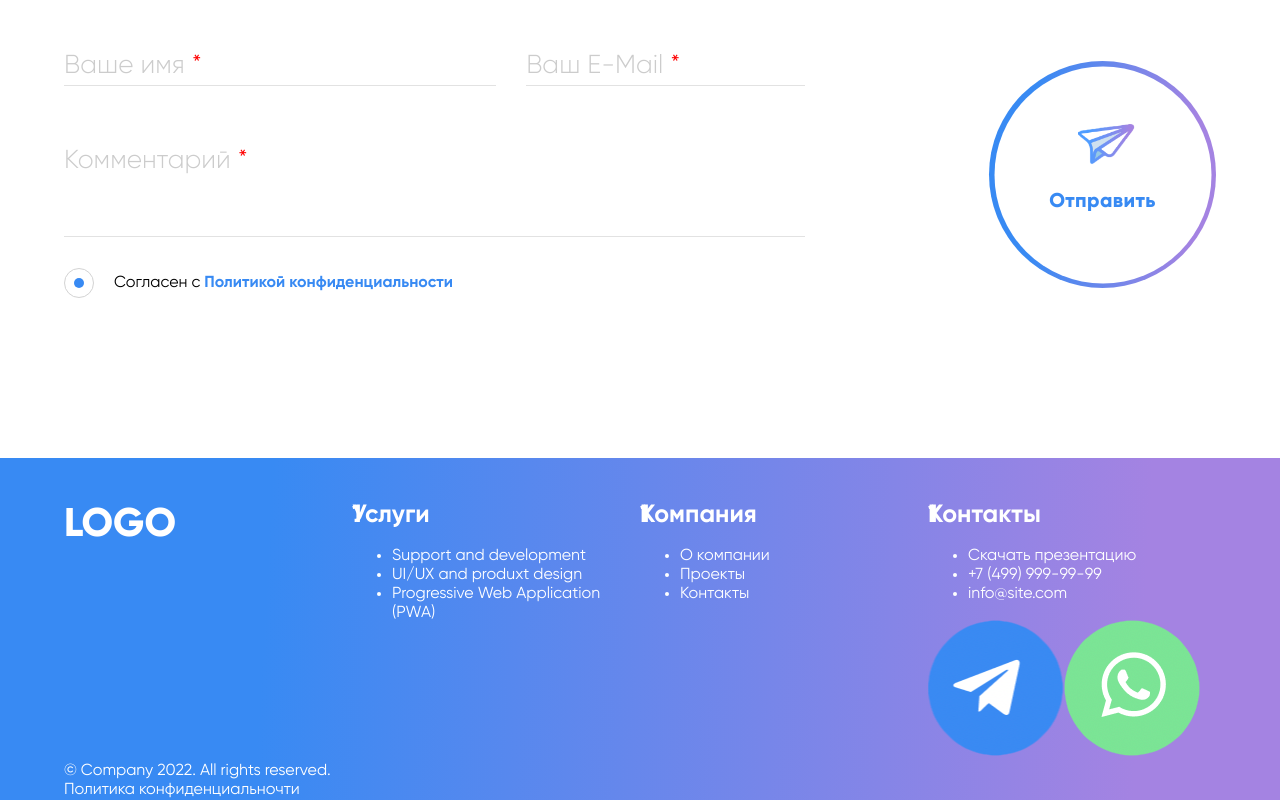
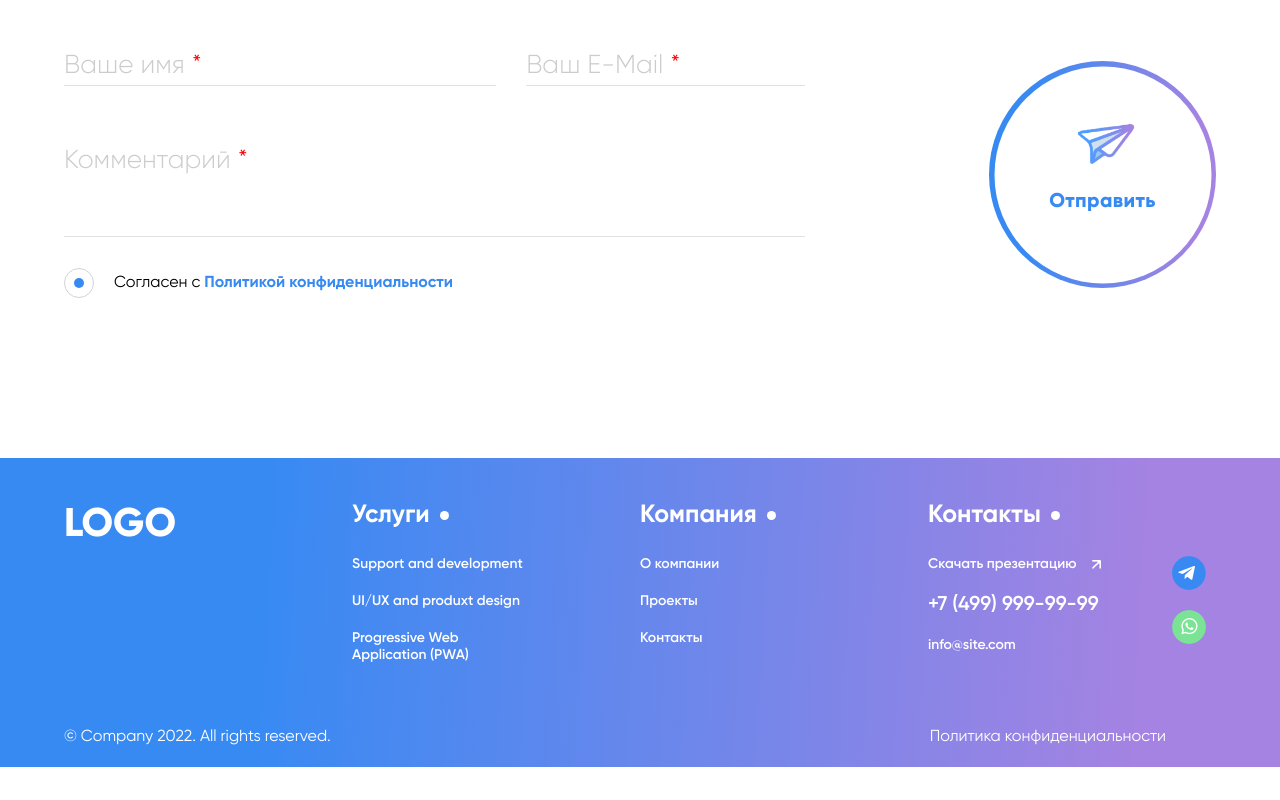
Before and after one commit to iamEvgen/homepage-adaptive, a React (Create React App) app: page / in a window 1280 px wide. Shown: the part 549-1349 px from the top of the page. After the commit the page ends 1316 px from the top, so only its background shows below. Built offline with nearby package versions, Linux system fonts and the light colour scheme.

Commit message:
desktop fully ready

```diff
--- a/src/components/Body.js
+++ b/src/components/Body.js
@@ -5,15 +5,16 @@ import classNames from 'classnames';
 
 function Body() {
   return (
-    <main className={styles.Container}>
+    <main className={styles.Body}>
+      <div className={styles.Container}>
         <div className={styles.Breadcrumbs}>
           Главная -{' '}
           <span className={styles.Breadcrumbs__currentPage}>Контакты</span>
         </div>
         <h1 className={styles.Title}>Мы рядом</h1>
         <p className={styles.preFormText}>
-        Заполните форму ниже и мы свяжемся в вами. Не любите формы? Напишите нам
-        на почту <span className={styles.blueText}>info@site.com</span>
+          Заполните форму ниже и мы свяжемся в вами. Не любите формы? Напишите
+          нам на почту <span className={styles.blueText}>info@site.com</span>
         </p>
         <form className={styles.Form}>
           <div className={styles.Form__inputs}>
@@ -42,7 +43,10 @@ function Body() {
               </div>
             </div>
             <div
-            className={classNames(styles.InputBlock, styles.Form__inputblock3)}
+              className={classNames(
+                styles.InputBlock,
+                styles.Form__inputblock3
+              )}
             >
               <label className={styles.InputBlock__label3} htmlFor="comment">
                 Комментарий
@@ -61,6 +65,12 @@ function Body() {
           </div>
           <SendButton />
         </form>
+        <div className={styles.Dots}>
+          <div></div>
+          <div></div>
+          <div></div>
+        </div>
+      </div>
     </main>
   );
 }
--- a/src/components/Body.module.scss
+++ b/src/components/Body.module.scss
@@ -7,10 +7,16 @@
   border-radius: 50%;
 }
 
+.Body {
+  display: flex;
+  width: 100%;
+  justify-content: center;
+}
+
 .Container {
+  flex: 1;
   max-width: $containerMaxWidth;
-  margin: 0 auto;
-  margin-top: 127px;
+  margin: 127px 20px 0 20px;
 }
 
 .Breadcrumbs {
@@ -151,3 +157,17 @@
     }
   }
 }
+
+.Dots {
+  display: flex;
+  gap: 5px;
+  position: absolute;
+  left: 50px;
+  top: 432px;
+  div {
+    @include dotStyle;
+  }
+  @media (max-width: 1340px) {
+    display: none;
+  }
+}
--- a/src/components/Footer.js
+++ b/src/components/Footer.js
@@ -5,6 +5,7 @@ import styles from './Footer.module.scss';
 function Footer() {
   const telegramIcon = require('../img/telegram.png');
   const whatsappIcon = require('../img/whatsapp.png');
+  const arrow2 = require('../img/arrow2.png');
 
   return (
     <footer className={styles.Footer}>
@@ -38,19 +39,28 @@ function Footer() {
             <div className={styles.InfoBlock__contacts}>
               <div className={styles.InfoBlock__links}>
                 <ul>
-                  <li>Скачать презентацию</li>
-                  <li>+7 (499) 999-99-99</li>
+                  <li className={styles.InfoBlock__download}>
+                    Скачать презентацию
+                    <img
+                      className={styles.InfoBlock__arrow}
+                      src={arrow2}
+                      alt="arrow icon"
+                    />
+                  </li>
+                  <li className={styles.InfoBlock__phone}>
+                    +7 (499) 999-99-99
+                  </li>
                   <li>info@site.com</li>
                 </ul>
               </div>
               <div className={styles.InfoBlock__icons}>
                 <img
-                  className={styles.InfoBlock_icon}
+                  className={styles.InfoBlock__icon}
                   src={telegramIcon}
                   alt="telegram icon"
                 />
                 <img
-                  className={styles.InfoBlock_icon}
+                  className={styles.InfoBlock__icon}
                   src={whatsappIcon}
                   alt="telegram icon"
                 />
@@ -63,7 +73,7 @@ function Footer() {
             © Company 2022. All rights reserved.
           </div>
           <div className={styles.Privacy__policy}>
-            Политика конфиденциальночти
+            Политика конфиденциальноcти
           </div>
         </div>
       </div>
--- a/src/components/Footer.module.scss
+++ b/src/components/Footer.module.scss
@@ -8,7 +8,7 @@
 }
 
 .Container {
-  margin-top: 42px;
+  margin: 42px 20px 0;
   max-width: $containerMaxWidth;
   width: 100%;
   display: flex;
@@ -28,20 +28,71 @@
 }
 
 .InfoBlock {
+  max-width: 180px;
   &__title {
+    display: flex;
+    align-items: center;
     position: relative;
     display: flex;
     font-weight: 700;
     font-size: 25px;
     line-height: 31px;
     &::after {
-      content: '1';
+      content: '';
       width: 9px;
       height: 9px;
-      color: white;
-      position: absolute;
-      top: 0;
-      left: 0;
+      border-radius: 50%;
+      background-color: white;
+      margin-left: 10px;
     }
   }
+  &__links {
+    font-weight: 600;
+    margin-top: 25px;
+    ul {
+      font-weight: 600;
+      font-size: 14px;
+      line-height: 17px;
+      list-style: none;
+      padding: 0;
+      display: flex;
+      flex-direction: column;
+      gap: 20px;
+    }
+  }
+  &__download {
+    display: flex;
+    align-items: center;
+  }
+  &__arrow {
+    width: 9px;
+    margin-left: 15px;
+  }
+  &__phone {
+    font-size: 20px;
+    line-height: 24px;
+  }
+  &__contacts {
+    position: relative;
+  }
+  &__icons {
+    position: absolute;
+    top: 0;
+    right: -98px;
+    display: flex;
+    flex-direction: column;
+    gap: 20px;
+  }
+  &__icon {
+    width: 34px;
+  }
 }
+
+.Privacy {
+  margin: 50px 0 20px;
+  display: flex;
+  justify-content: space-between;
+  &__policy {
+    transform: translateX(-50px);
+  }
+}
```
Lines whose indentation alone changed are shown as unchanged.
